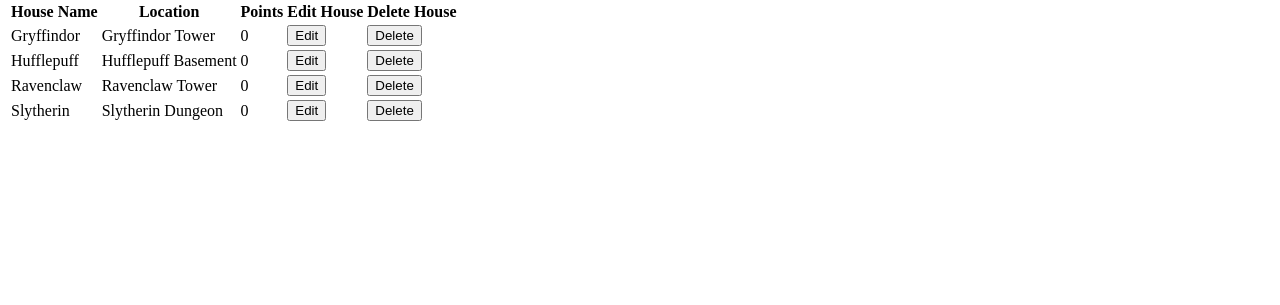
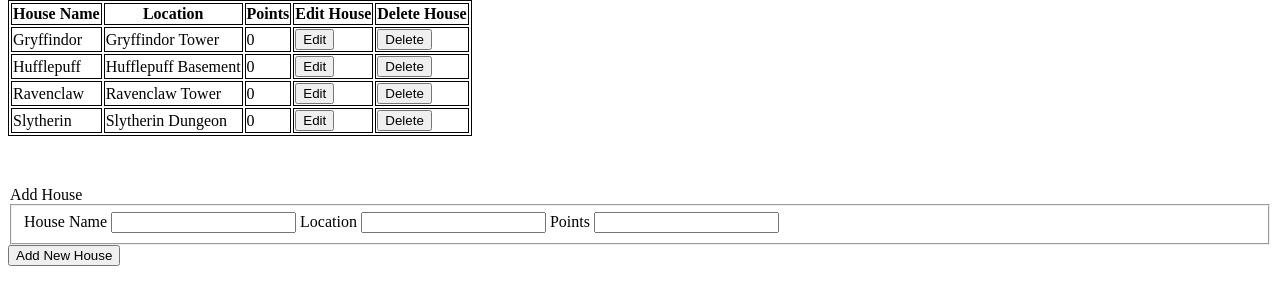
Before and after one commit to ramsesgtz42/hogwarts, a Flask app: template templates/houses.html in a window 1280 px wide. Shown: the part 131-436 px from the top of the page. Run offline with Flask 3, Linux system fonts and the light colour scheme; the template is opened without the code that fills it, so the values that code supplies are empty; some libraries are stand-ins or nearby versions.

Commit message:
updated html and css

```diff
--- /dev/null
+++ b/static/css/style.css
@@ -0,0 +1,3 @@
+table, th, td {
+    border: 1px solid black;
+  }
--- a/templates/houses.html
+++ b/templates/houses.html
@@ -1,5 +1,6 @@
 <html>
     <head>
+        <link rel="stylesheet" href="style.css">
     <meta charset="utf-8">
     <title>Houses</title>
     </head>
@@ -76,6 +77,19 @@
 
                     </tbody>
                 </table>
+                <p>&nbsp;</p>
+                <form method="POST" id="addClass">
+                    <legend>Add House</legend>
+                    <fieldset class="fields">
+                        <label>House Name</label>
+                        <input type="text" name="name">
+                        <label>Location</label>
+                        <input type="text" name="location">
+                        <label>Points</label>
+                        <input type="text" name="points">
+                    </fieldset>
+                    <button type= "new">Add New House</button>
+                </form>
 
             </section>
         </main>
```
